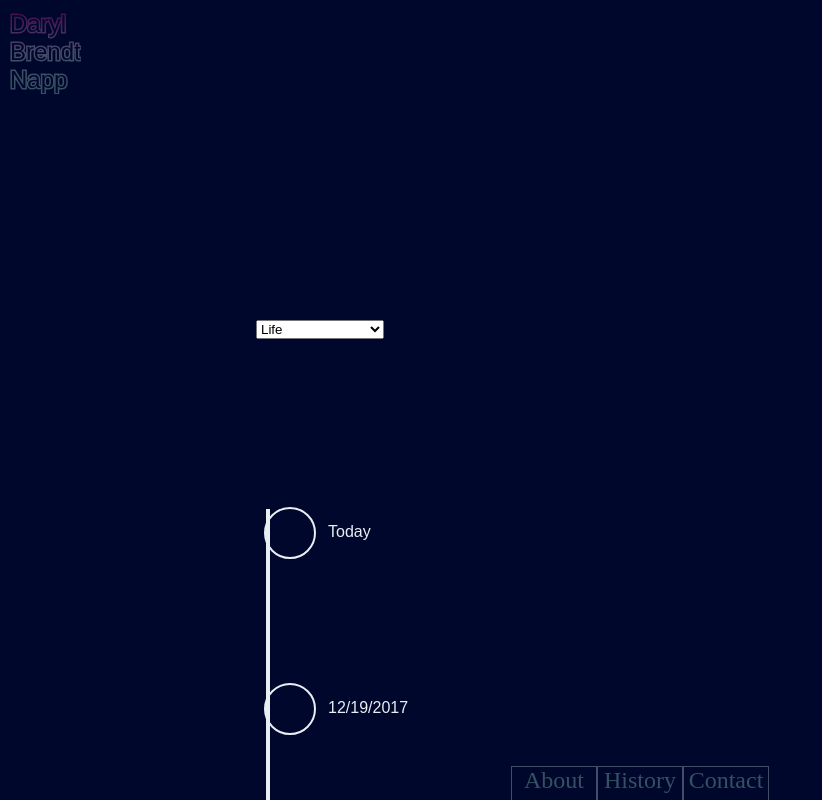
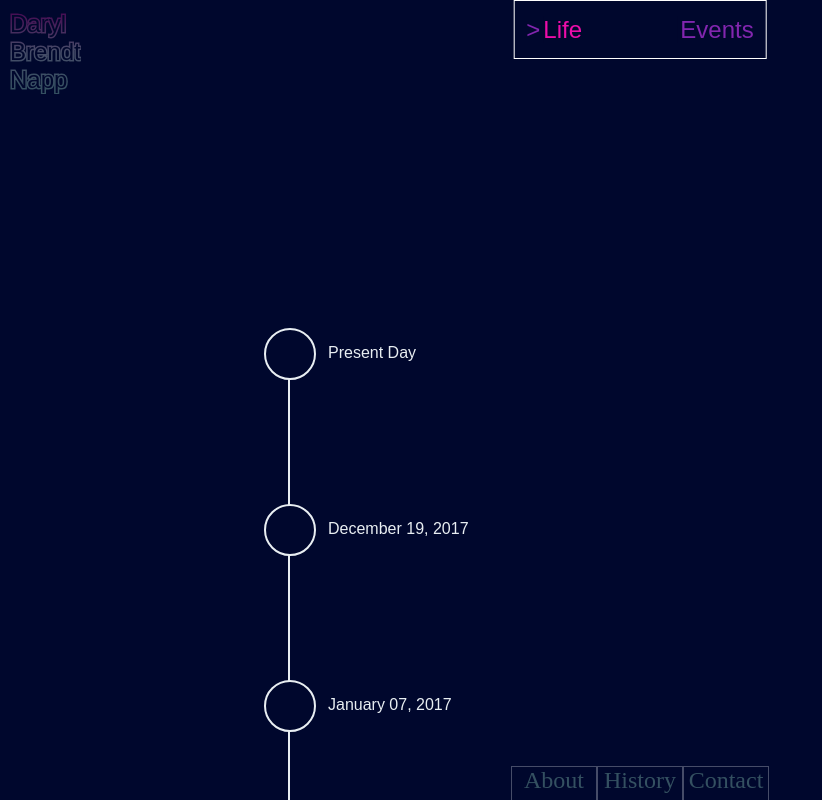
Before and after one commit to dbnapp/dbnapp.github.io, a React app: page /history in a window 1280 px wide. Shown: the whole page, without its empty margins (0-822 px from the left). Built offline with nearby package versions, Linux system fonts and the light colour scheme.

Commit message:
add filter styles

```diff
--- a/src/components/AboutPage.jsx
+++ b/src/components/AboutPage.jsx
@@ -39,7 +39,7 @@ const AboutSection = styled.section`
 
 const Shrink = styled.span`
   font-size: 12px;
-  color: ${({ theme }) => theme.accentSecondary};
+  color: ${({ theme }) => theme.accentPrimary};
 `;
 
 const H1 = styled.h1`
--- a/src/components/HistoryPage.jsx
+++ b/src/components/HistoryPage.jsx
@@ -3,7 +3,7 @@ import Timeline from './Timeline';
 
 const events = [
   {
-    date: 'Today',
+    date: 'Present Day',
     title: 'Working at Pefin',
     type: 'employment',
     keywords: ['JavaScript', 'ReactJS', 'Redux', 'KnockoutJS'],
@@ -12,31 +12,31 @@ const events = [
     images: [],
   },
   {
-    date: '12/19/2017',
+    date: 'December 19, 2017',
     title: 'Married!',
     description: 'We had a wedding with a Christmas theme.',
     images: [],
   },
   {
-    date: '01/07/2017',
+    date: 'January 07, 2017',
     title: 'Adopted a cat',
     description: 'We adopted a new furry little guy. His name is Stefan!',
     images: [],
   },
   {
-    date: '12/25/2016',
+    date: 'December 25, 2016',
     title: 'Engaged!',
     description: 'We got engaged on Christmas. You can probably tell we enjoy this time of year.',
     images: [],
   },
   {
-    date: '05/23/2016',
+    date: 'May 23, 2016',
     type: 'employment',
     title: 'Started working at Pefin',
     images: [],
   },
   {
-    date: '09/15/2014',
+    date: 'September 15, 2014',
     title: 'Started working at Niksun',
     type: 'employment',
     keywords: ['JavaScript', 'ReactJS', 'AngularJS (v1)', 'SmartGWT', 'Java'],
--- a/src/components/Timeline.jsx
+++ b/src/components/Timeline.jsx
@@ -2,46 +2,94 @@ import React, { useState, useCallback, useMemo } from 'react';
 import PropTypes from 'prop-types';
 import styled from 'styled-components';
 
-const TimelineContainer = styled.div`
+const TimelineFilter = styled.label`
+  position: fixed;
+  top: 0;
+  right: 0;
+  color: ${({ theme }) => theme.accentSecondary};
+  font-size: 24px;
+  padding: 0.5em;
+  border: 1px solid white;
+  transition: all 1s;
+
+  @media (min-width: 768px) {
+    right: 50%;
+    transform: translateX(50%);
+  }
+
+  /* Attempt to normalize select element */
+  select,
+  option {
+    -webkit-appearance: none;
+    -moz-appearance: none;
+  }
+
+  select::-ms-expand {
+    display: none;
+  }
+
+  select {
+    border: none;
+    margin: 3px;
+    background: ${({ theme }) => theme.bg};
+    color: ${({ theme }) => theme.accentPrimary};
+    font-size: 24px;
+  }
+`;
+
+const EventsContainer = styled.div`
   position: absolute;
-  opacity: 0;
   padding: 0 5% 20em;
   transition: all 1s;
+  opacity: 1;
+  transform: translateY(0%);
 
   @media (min-width: 768px) {
     padding: 0 20% 20em;
   }
+`;
+const TimelineContainer = styled.div`
+  transition: all 1s;
 
   &.appear {
+    ${EventsContainer} {
       opacity: 0;
       transform: translateY(10%);
     }
 
+    ${TimelineFilter} {
+      opacity: 0;
+      top: -10%;
+    }
+  }
+
   &.enter {
+    ${EventsContainer} {
       opacity: 0;
       transform: translateY(10%);
     }
 
-  &.enter-done {
-    opacity: 1;
-    transform: translateY(0%);
+    ${TimelineFilter} {
+      opacity: 0;
+      top: -10%;
+    }
   }
 
   &.exit {
+    ${EventsContainer} {
       opacity: 0;
       transform: translateY(10%);
     }
 
-  &.exit-done {
+    ${TimelineFilter} {
       opacity: 0;
-    transform: translateY(10%);
+      top: -10%;
+    }
   }
 `;
 
-const TimelineFilter = styled.select``;
-
 const EventNode = styled.section`
-  margin: 10em 0;
+  margin: 0 0 10em;
   padding: 0.5em;
 `;
 
@@ -54,14 +102,18 @@ const EventNodeIcon = styled.div`
   :after {
     content: '';
     display: inline-block;
-    height: 350px;
-    border: 2px solid;
+    position: absolute;
+    top: 3em;
+    left: 1.4em;
+    height: 260%;
+    border: 1px solid;
   }
 `;
 
 const Date = styled.div`
   position: absolute;
   transform: translate(4em, 1em);
+  width: 10em;
 `;
 
 const Title = styled.h1``;
@@ -112,11 +164,16 @@ const Timeline = ({ events }) => {
 
   return (
     <TimelineContainer>
-      <TimelineFilter value={filter} onChange={filterCallback}>
+      <EventsContainer>{eventNodes}</EventsContainer>
+
+      <TimelineFilter htmlFor="event-filter">
+        <span>></span>
+        <select id="event-filter" value={filter} onChange={filterCallback}>
           <option value="life">Life</option>
-        <option value="employment">Employment Only</option>
+          <option value="employment">Employment</option>
+        </select>
+        <span>Events</span>
       </TimelineFilter>
-      {eventNodes}
     </TimelineContainer>
   );
 };
```
Lines whose indentation alone changed are shown as unchanged.
